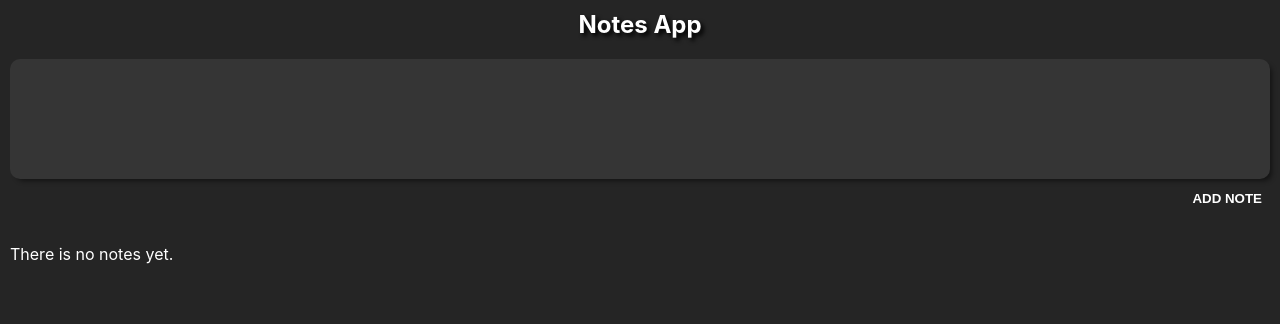
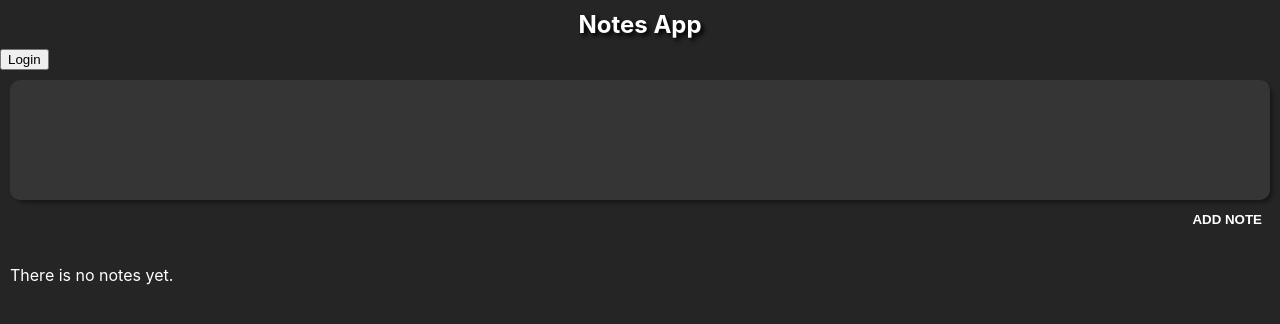
Before and after one commit to Matheuslm10/notes-app, a React (Create React App) app: page / in a window 1280 px wide. Shown: the top 324 px of the page. Built offline with nearby package versions, Linux system fonts and the light colour scheme.

Commit message:
feat: implements the quick start of Auth0

```diff
--- a/package.json
+++ b/package.json
@@ -3,6 +3,7 @@
   "version": "0.1.0",
   "private": true,
   "dependencies": {
+    "@auth0/auth0-react": "^1.3.0",
     "@reduxjs/toolkit": "^1.5.0",
     "@testing-library/jest-dom": "^5.11.4",
     "@testing-library/react": "^11.1.0",
--- /dev/null
+++ b/src/auth-config.json
@@ -0,0 +1,4 @@
+{
+  "auth0Domain": "matheusmachado.us.auth0.com",
+  "auth0ClientID": "ycgN2KWGFJSQfbLs3CO1xyFiFGcjtPIM"
+}
--- /dev/null
+++ b/src/components/Header.js
@@ -0,0 +1,24 @@
+import React from "react";
+import { useAuth0 } from "@auth0/auth0-react";
+import styled from "styled-components";
+
+import LoginButton from "./LoginButton";
+import LogoutButton from "./LogoutButton";
+import Profile from "./Profile";
+
+const StyledHeader = styled.div`
+  display: flex;
+`;
+
+const Header = () => {
+  const { isAuthenticated } = useAuth0();
+
+  return (
+    <StyledHeader>
+      <Profile />
+      {isAuthenticated ? <LogoutButton /> : <LoginButton />}
+    </StyledHeader>
+  );
+};
+
+export default Header;
--- /dev/null
+++ b/src/components/LoginButton.js
@@ -0,0 +1,10 @@
+import React from "react";
+import { useAuth0 } from "@auth0/auth0-react";
+
+const LoginButton = () => {
+  const { loginWithRedirect } = useAuth0();
+
+  return <button onClick={() => loginWithRedirect()}>Login</button>;
+};
+
+export default LoginButton;
--- /dev/null
+++ b/src/components/LogoutButton.js
@@ -0,0 +1,14 @@
+import React from "react";
+import { useAuth0 } from "@auth0/auth0-react";
+
+const LogoutButton = () => {
+  const { logout } = useAuth0();
+
+  return (
+    <button onClick={() => logout({ returnTo: window.location.origin })}>
+      Log Out
+    </button>
+  );
+};
+
+export default LogoutButton;
--- /dev/null
+++ b/src/components/Profile.js
@@ -0,0 +1,22 @@
+import React from "react";
+import { useAuth0 } from "@auth0/auth0-react";
+
+const Profile = () => {
+  const { user, isAuthenticated, isLoading } = useAuth0();
+
+  if (isLoading) {
+    return <div>Loading ...</div>;
+  }
+
+  return (
+    isAuthenticated && (
+      <div>
+        <img src={user.picture} alt={user.name} />
+        <h2>{user.name}</h2>
+        <p>{user.email}</p>
+      </div>
+    )
+  );
+};
+
+export default Profile;
--- a/src/containers/App.js
+++ b/src/containers/App.js
@@ -3,6 +3,7 @@
 
 import NotesMaker from "../components/notes-maker";
 import NotesContainer from "../components/notes-container";
+import Header from "../components/Header";
 
 const StyledApp = styled.div`
   display: grid;
@@ -18,6 +19,7 @@
 const App = () => (
   <StyledApp>
     <Title>Notes App</Title>
+    <Header />
     <NotesMaker />
     <NotesContainer />
   </StyledApp>
--- a/src/containers/Root.js
+++ b/src/containers/Root.js
@@ -1,13 +1,21 @@
 import React from "react";
 import { Provider } from "react-redux";
+import { Auth0Provider } from "@auth0/auth0-react";
 
 import App from "./App";
 import { store } from "../store";
+import authConfig from "../auth-config.json";
 
 const Root = () => (
-  <Provider store={store}>
-    <App />
-  </Provider>
+  <Auth0Provider
+    domain={authConfig.auth0Domain}
+    clientId={authConfig.auth0ClientID}
+    redirectUri={window.location.origin}
+  >
+    <Provider store={store}>
+      <App />
+    </Provider>
+  </Auth0Provider>
 );
 
 export default Root;
--- a/src/index.js
+++ b/src/index.js
@@ -2,6 +2,7 @@
 import ReactDOM from "react-dom";
 import Root from "./containers/Root";
 import reportWebVitals from "./reportWebVitals";
+
 import "./index.css";
 
 ReactDOM.render(
```
Also changed, not shown: 1 other file (tests, documents, lock files or other folders).
